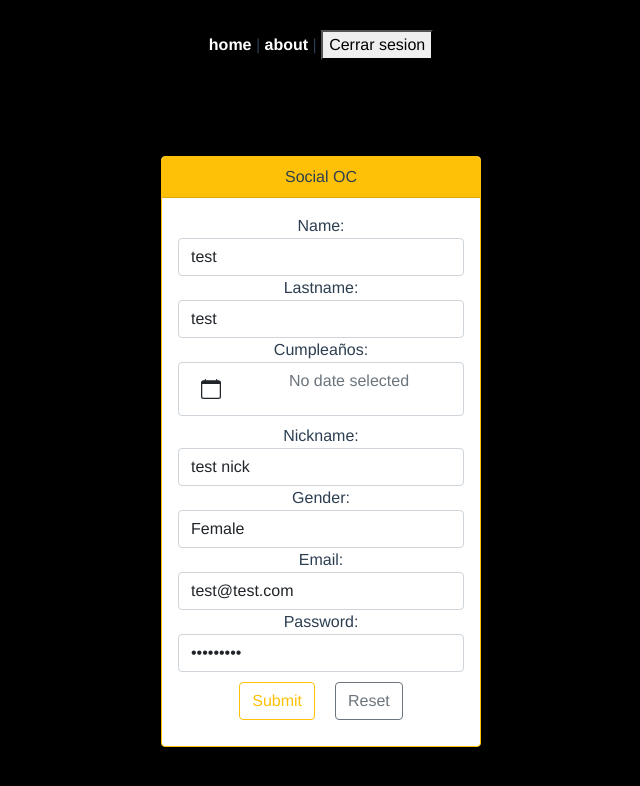
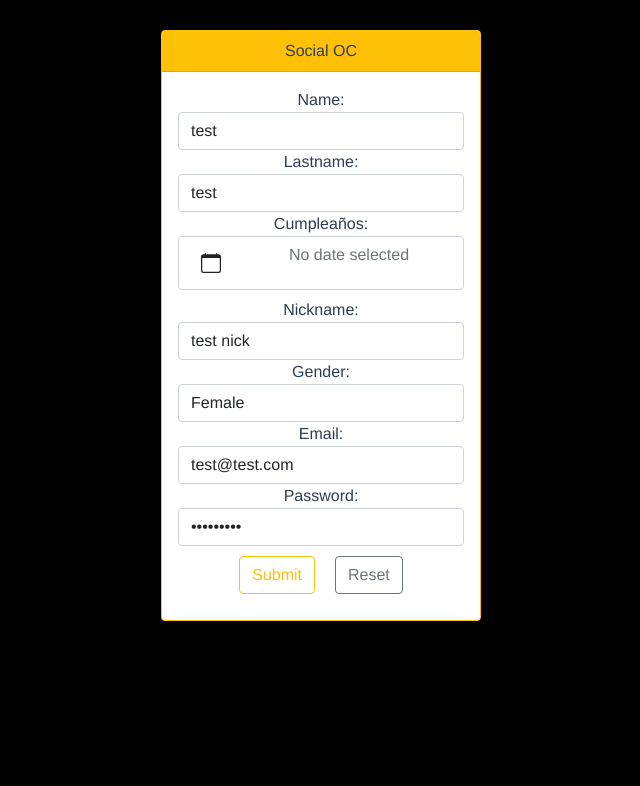
Before and after one commit to oscarrmz94/frontend-socialOC, a Vue app: page /register in a window 1280 px wide. Shown: the top 786 px of the page, without its empty margins (319-959 px from the left). Built offline with nearby package versions, Linux system fonts and the light colour scheme.

Commit message:
reload token

```diff
--- a/src/App.vue
+++ b/src/App.vue
@@ -3,7 +3,7 @@
   <div id="app">
     <div id="nav">
 
-      <header class="mb-5">
+      <header class="mb-5" v-if="($route.path.split('/')[1] !== 'login') && ($route.path.split('/')[1] !== 'register')">
         <!-- UN COMPONENTE DONDE IRA NUESTRO NAVBAR -->
           <router-link class="link" :to="{name: 'Home'}">home</router-link> |
           <router-link class="link mb-5" :to="{name: 'About'}">about</router-link> |
@@ -27,7 +27,10 @@ import { mapActions } from 'vuex';
 
 export default {
   methods: {
-    ...mapActions(['logout']),
+    ...mapActions(['logout', 'readToken']),
+  },
+  created() {
+    this.readToken();
   }
 }
 </script>
--- a/src/router/index.js
+++ b/src/router/index.js
@@ -1,6 +1,5 @@
 import Vue from 'vue'
 import VueRouter from 'vue-router'
-import store from '@/store/index'
 
 Vue.use(VueRouter)
 
@@ -27,6 +26,11 @@ const routes = [
     name: 'Register',
     component: () => import('../views/Register.vue')
   },
+  // {
+  //   path: '/:pathMatch(.*)?',
+  //   name: 'NotFound',
+  //   component: () => import('../views/404.vue')
+  // },
 ]
 
 const router = new VueRouter({
@@ -36,10 +40,13 @@ const router = new VueRouter({
 
 router.beforeEach((to, from, next) => {
   const authentication = to.matched.some(item => item.meta.need_authentication)
-  console.log(store.state.token)
-  if (authentication && store.state.token === null) {
+  console.log(localStorage.getItem('token') === null)
+  if (authentication && localStorage.getItem('token') === null) {
+    console.log('he entrado en el primero')
+
     next({name: 'Login'})
   } else {
+
     next()
   }
 })
--- /dev/null
+++ b/src/views/Error404.vue
@@ -0,0 +1,5 @@
+<template>
+    <h1>ERROR 404</h1>
+    <h2>LA PÁGINA NO EXISTE</h2>
+
+</template>
```
